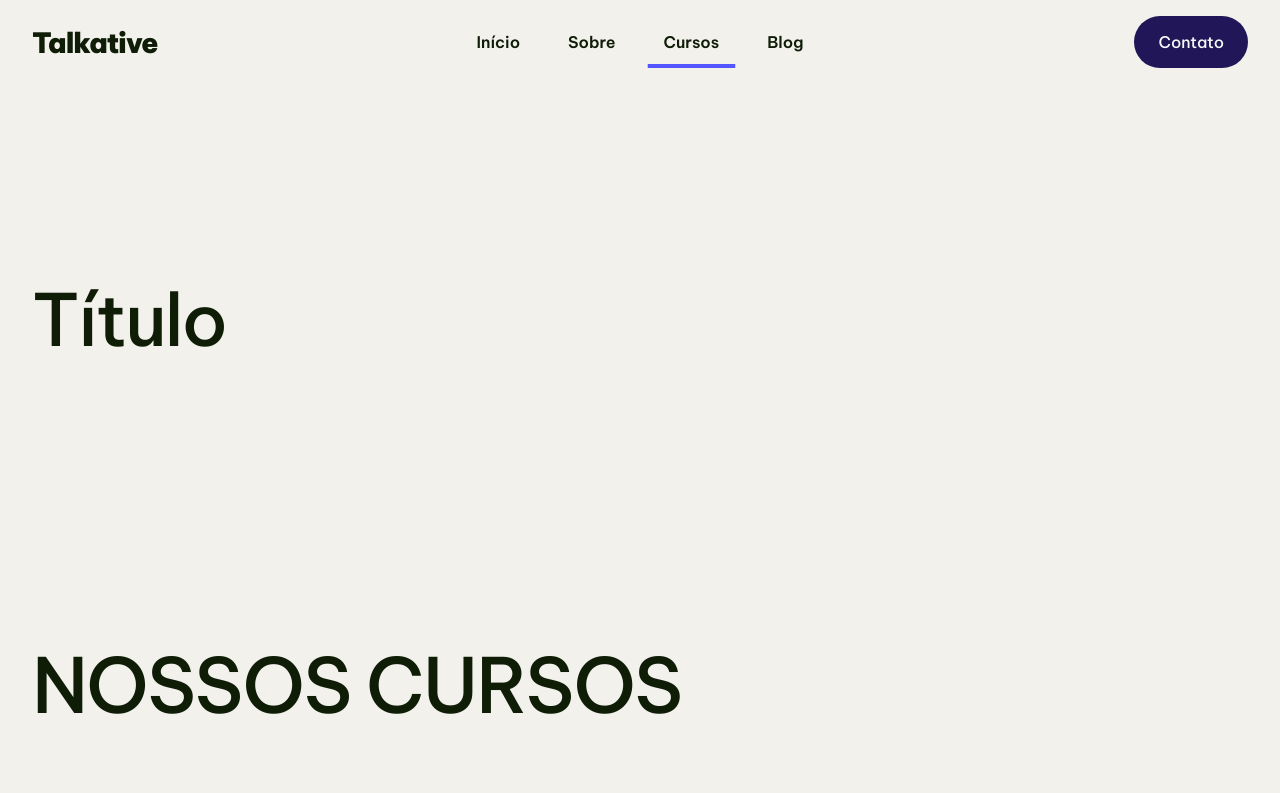
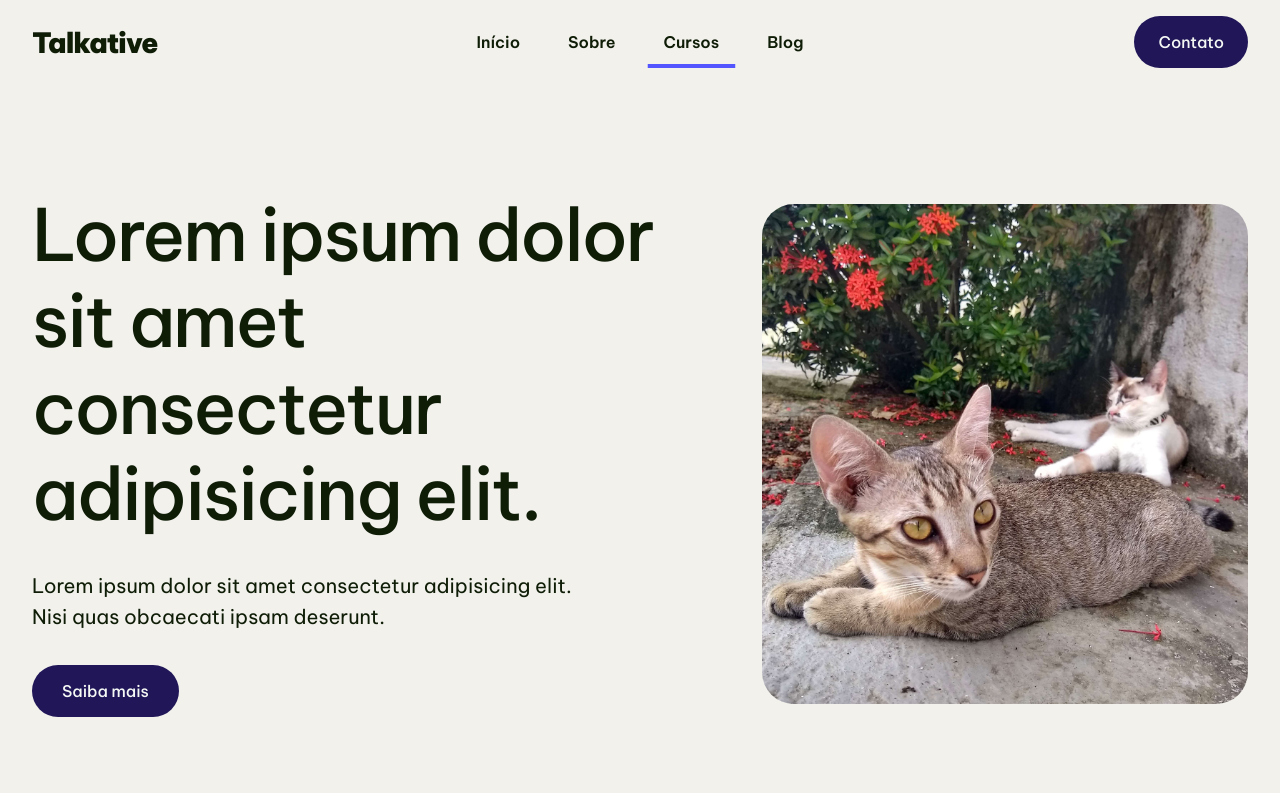
Before and after one commit to SnayderRodrigues/react-study, a React (Vite) app: page /courses in a window 1280 px wide. Shown: the top 793 px of the page. Built offline with nearby package versions, Linux system fonts and the light colour scheme.

Commit message:
update: courses page hero section component styles

```diff
--- a/src/pages/courses/CoursesPageContent.jsx
+++ b/src/pages/courses/CoursesPageContent.jsx
@@ -3,9 +3,9 @@ import Cat from "../../img/IMG_20200407_163224926_HDR-01.jpeg";
 
 const CoursesPageContent = () => {
   return (
-    <section className="coursesPage-content">
+    <section className="coursesPage-content" id="coursesPageContent">
       <div className="wrapper coursesPage-content__wrapper">
-        <h2>NOSSOS CURSOS</h2>
+        <h2>Nossos Cursos</h2>
         <div className="coursesPage-content__content">
           <div className="coursesPage-content__image-wrapper">
             <img src={Cat} alt="" />
--- a/src/pages/courses/CoursesPageHero.jsx
+++ b/src/pages/courses/CoursesPageHero.jsx
@@ -1,13 +1,22 @@
-import React from 'react'
+import React from "react";
+import Cat from "../../img/IMG_20200407_163224926_HDR-01.jpeg"
 
 const CoursesPageHero = () => {
   return (
     <section className="coursesPage-hero">
       <div className="wrapper coursesPage-hero__wrapper">
-        <h1>Título</h1>
+        <div className="coursesPage-hero__headline">
+          <h1>Lorem ipsum dolor sit amet consectetur adipisicing elit.</h1>
+          <p>
+            Lorem ipsum dolor sit amet consectetur adipisicing elit. Nisi quas
+            obcaecati ipsam deserunt.
+          </p>
+          <a href="" className="button">Saiba mais</a>
+        </div>
+        <img src={Cat} alt="" className="coursesPage-hero__image" />
       </div>
     </section>
   );
-}
+};
 
-export default CoursesPageHero
+export default CoursesPageHero;
--- a/src/styles/pages/courses/_coursespagehero.scss
+++ b/src/styles/pages/courses/_coursespagehero.scss
@@ -1,15 +1,31 @@
 @use "../../../styles/util/" as u;
 
 .coursesPage-hero {
-  height: 80vh;
   display: flex;
   align-items: center;
   justify-content: center;
+  min-height: 100svh;
   background-color: var(--bg-color);
+  padding: 12rem 0;
+
 
   &__wrapper {
-    h1 {
-      margin-bottom: 0;
+    display: flex;
+    align-items: center;
+    gap: 4rem;
+  }
+  &__headline {
+    width: 60%;;
+
+    h1, p {
+      margin-bottom: 2rem;
+    }
+    p {
+      max-width: 40ch;
     }
   }
+  &__image {
+    width: 40%;
+    height: 500px;
+  }
 }
```
